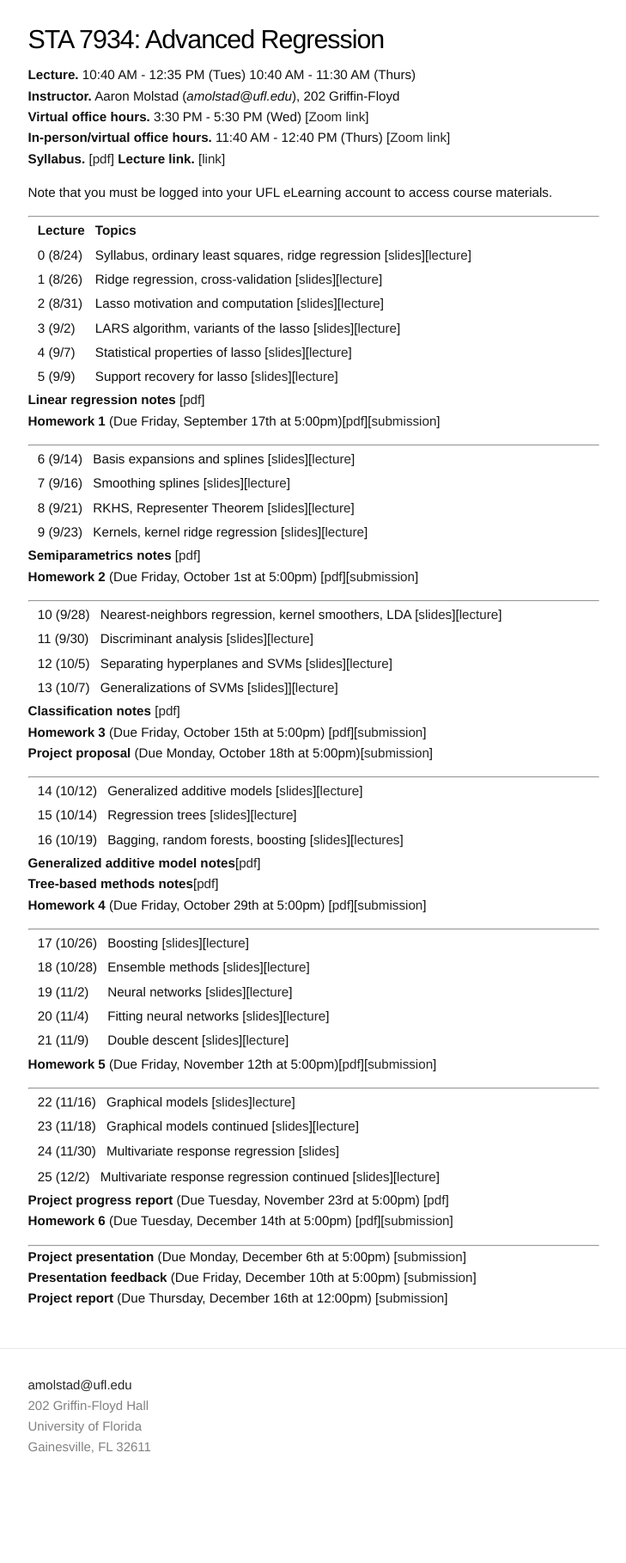
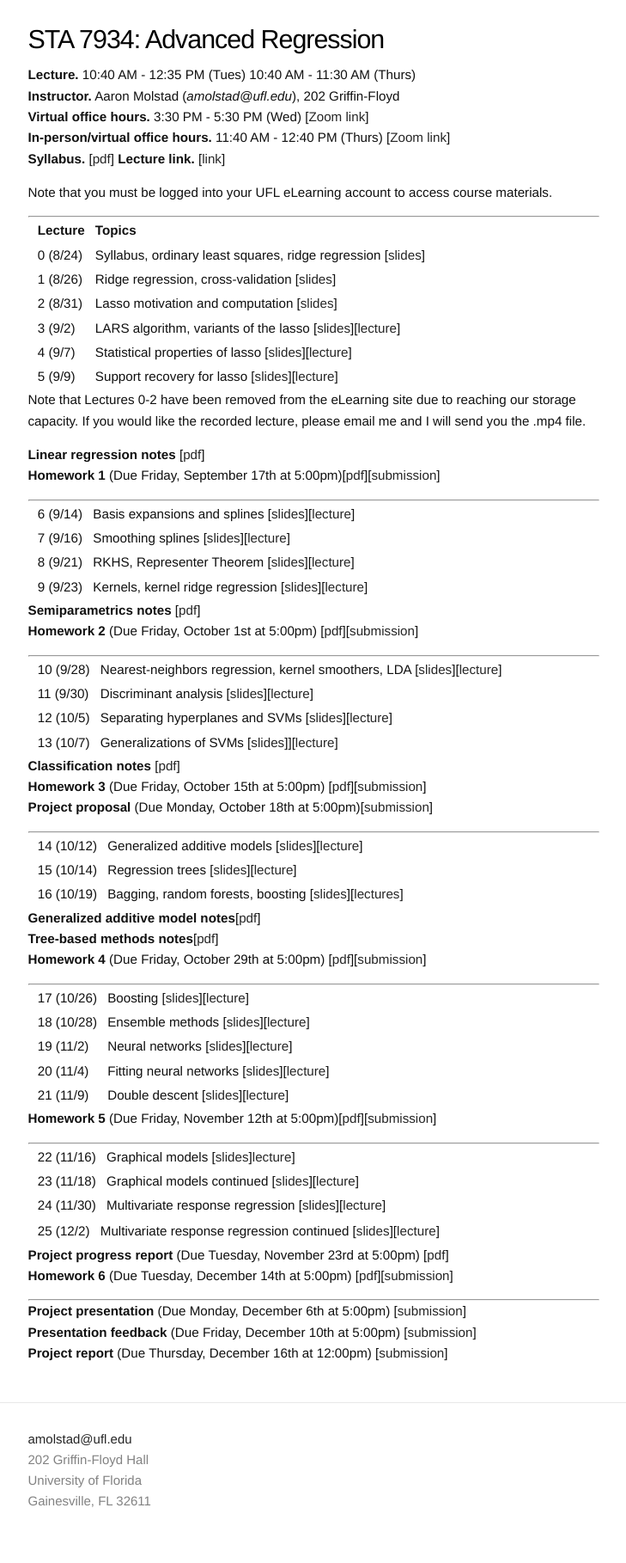
Before and after one commit to ajmolstad/ajmolstad.github.io, a Jekyll site: the page built from F21_STA7934.md, in a window 1280 px wide. Shown: the whole page at 86% size, without its empty margins (275-1004 px from the left). Built offline with Jekyll 4.4.1, drawn with Linux system fonts in a browser that asks for light colours; before the commit the page ends 1755 px from its top, so only the background shows below that.

Commit message:
Update F21_STA7934.md

```diff
--- a/F21_STA7934.md
+++ b/F21_STA7934.md
@@ -15,13 +15,14 @@ Note that you must be logged into your UFL eLearning account to access course ma
 ---------------
 
 ||  **Lecture** ||  **Topics**  ||
-|| 0 (8/24)  || Syllabus, ordinary least squares, ridge regression [[slides](https://ufl.instructure.com/files/61559302/download?download_frd=1)][[lecture](https://ufl.instructure.com/courses/437665/files?preview=61563345)]||
-|| 1 (8/26)  || Ridge regression, cross-validation [[slides](https://ufl.instructure.com/files/61614224/download?download_frd=1)][[lecture](https://ufl.instructure.com/courses/437665/files?preview=61637293)] ||
-|| 2 (8/31)  || Lasso motivation and computation [[slides](https://ufl.instructure.com/files/61716311/download?download_frd=1)][[lecture](https://ufl.instructure.com/courses/437665/files?preview=61755293)]||
+|| 0 (8/24)  || Syllabus, ordinary least squares, ridge regression [[slides](https://ufl.instructure.com/files/61559302/download?download_frd=1)]||
+|| 1 (8/26)  || Ridge regression, cross-validation [[slides](https://ufl.instructure.com/files/61614224/download?download_frd=1)] ||
+|| 2 (8/31)  || Lasso motivation and computation [[slides](https://ufl.instructure.com/files/61716311/download?download_frd=1)]||
 || 3 (9/2) || LARS algorithm, variants of the lasso [[slides](https://ufl.instructure.com/files/61778368/download?download_frd=1)][[lecture](https://ufl.instructure.com/courses/437665/files?preview=61882360)]||
 || 4 (9/7) || Statistical properties of lasso [[slides](https://ufl.instructure.com/files/61917133/download?download_frd=1)][[lecture](https://ufl.instructure.com/courses/437665/files?preview=61915834)] ||
 || 5 (9/9) || Support recovery for lasso [[slides](https://ufl.instructure.com/files/61981841/download?download_frd=1)][[lecture](https://ufl.instructure.com/courses/437665/files?preview=61981808)] ||
 
+Note that Lectures 0-2 have been removed from the eLearning site due to reaching our storage capacity. If you would like the recorded lecture, please email me and I will send you the .mp4 file.
 
 **Linear regression notes** [[pdf](https://ufl.instructure.com/files/61917750/download?download_frd=1)]
 **Homework 1** (Due Friday, September 17th at 5:00pm)[[pdf](https://ufl.instructure.com/files/61981357/download?download_frd=1)][[submission](https://ufl.instructure.com/courses/437665/assignments/4890983)]
@@ -77,7 +78,7 @@ Note that you must be logged into your UFL eLearning account to access course ma
 
 || 22 (11/16) || Graphical models [[slides](https://ufl.instructure.com/files/64142315/download?download_frd=1)][lecture](https://ufl.instructure.com/courses/437665/files?preview=64186275)]||
 || 23 (11/18) || Graphical models continued [[slides](https://ufl.instructure.com/files/64192144/download?download_frd=1)][[lecture](https://ufl.instructure.com/courses/437665/files?preview=64198773)] ||
-|| 24 (11/30) || Multivariate response regression [[slides](https://ufl.instructure.com/files/64486238/download?download_frd=1)]||
+|| 24 (11/30) || Multivariate response regression [[slides](https://ufl.instructure.com/files/64486238/download?download_frd=1)][[lecture](https://ufl.instructure.com/courses/437665/files?preview=64636866)]||
 
 || 25 (12/2) || Multivariate response regression continued [[slides](https://ufl.instructure.com/files/64595409/download?download_frd=1)][[lecture](https://ufl.instructure.com/courses/437665/files?preview=64635389)]||
 
```
